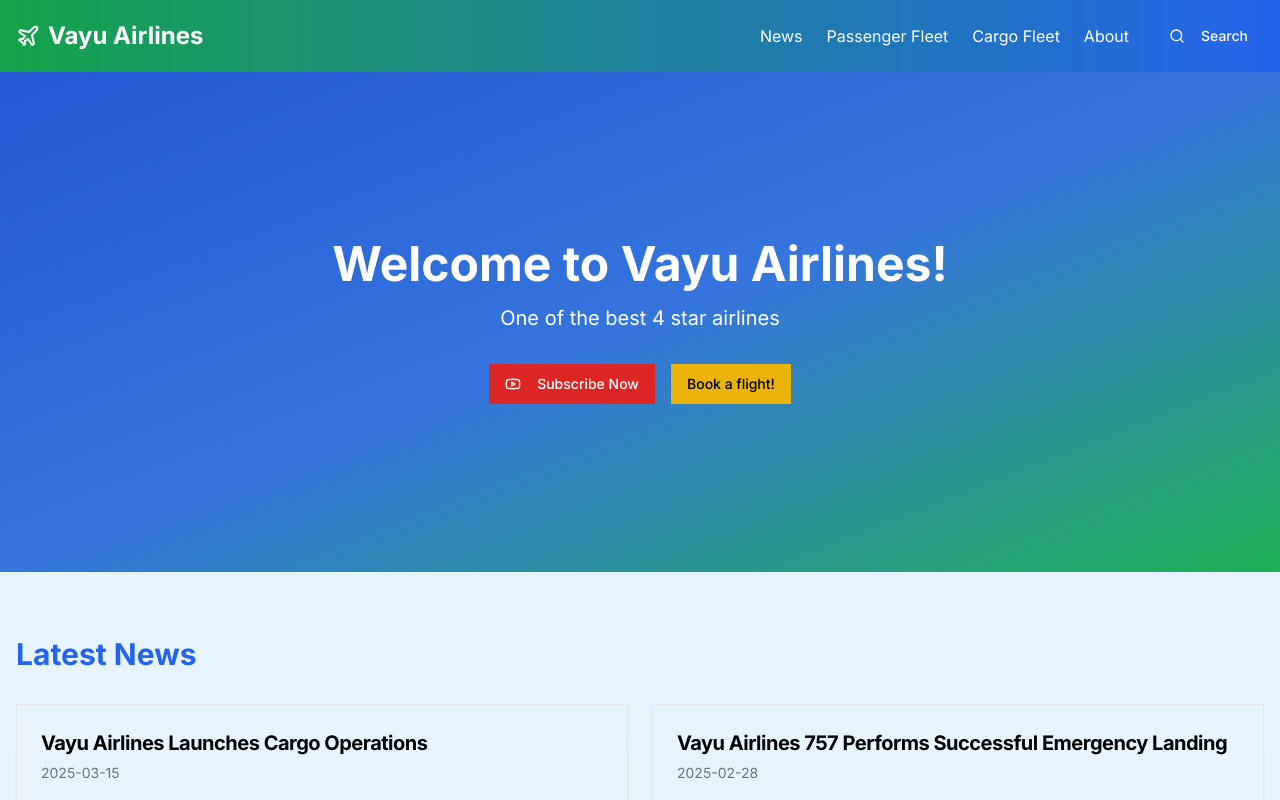
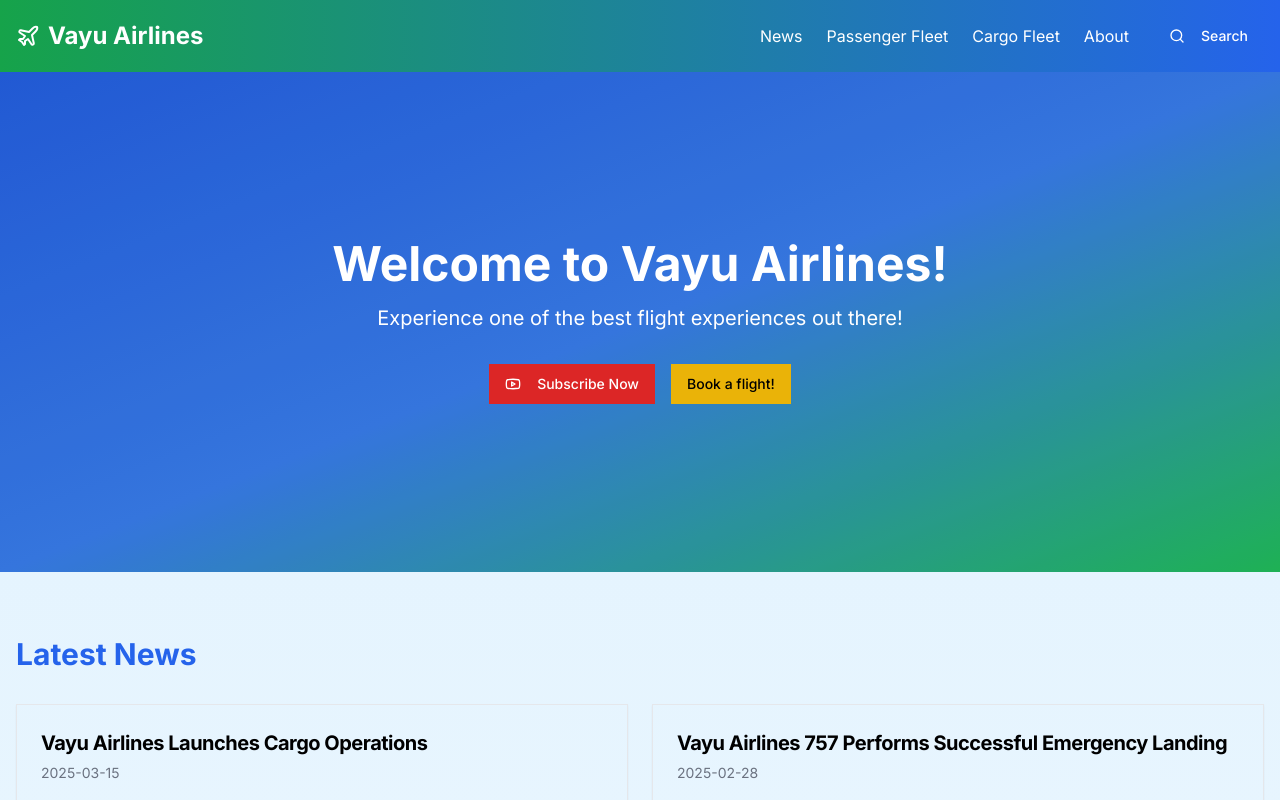
Before and after one commit to dipalinaiknavare/vayuairlines, a Next.js app: page / in a window 1280 px wide. Shown: the top 800 px of the page. Built offline with nearby package versions, Linux system fonts and the light colour scheme.

Commit message:
text update 2

```diff
--- a/app/page.tsx
+++ b/app/page.tsx
@@ -177,7 +177,7 @@ export default function Home() {
         <section className="relative h-[500px] flex items-center justify-center bg-gradient-to-br from-blue-600 via-blue-500 to-green-500">
           <div className="relative z-10 text-center text-white px-4">
             <h1 className="text-4xl md:text-5xl font-bold mb-4">Welcome to Vayu Airlines!</h1>
-            <p className="text-lg md:text-xl mb-8">One of the best 4 star airlines</p>
+            <p className="text-lg md:text-xl mb-8">Experience one of the best flight experiences out there!</p>
             <div className="flex flex-col sm:flex-row justify-center gap-4">
               <Button
                 variant="default"
```
